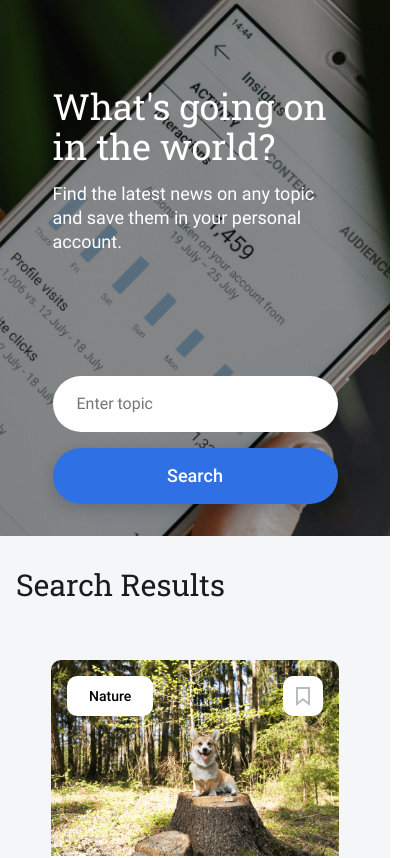
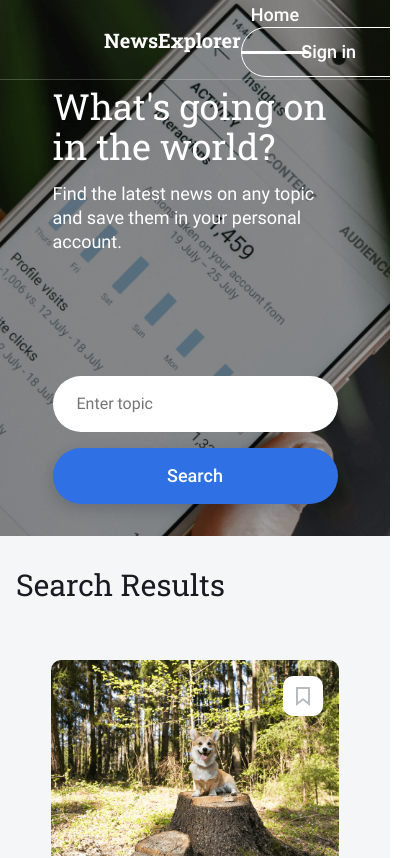
Before and after one commit to idenispankov/news-explorer-frontend, a React (Create React App) app: page / in a window 390 px wide. Shown: the top 858 px of the page, 417 px wide, since content can reach past the window. Built offline with nearby package versions, Linux system fonts and the light colour scheme.

Commit message:
Navigation component, not responsive yet

```diff
--- a/src/components/App/App.js
+++ b/src/components/App/App.js
@@ -1,3 +1,4 @@
+import { useState } from 'react';
 import './App.css';
 import Header from '../Header/Header.js';
 import About from '../About/About.js';
@@ -6,10 +7,13 @@ import NotFound from '../NotFound/NotFound.js';
 import Preloader from '../Preloader/Preloader.js';
 import SavedNewsHeader from '../SavedNewsHeader/SavedNewsHeader.js';
 import Main from '../Main/Main.js';
+import Navigation from '../Navigation/Navigation.js';
 
 function App() {
+  const [loggedin, setLoggedin] = useState(false);
   return (
     <div className='app'>
+      <Navigation loggedin={loggedin} setLoggedin={setLoggedin} />
       <Header />
       <Main />
       <SavedNewsHeader />
--- a/src/components/Card/Card.js
+++ b/src/components/Card/Card.js
@@ -18,7 +18,7 @@ const Card = () => {
         </p>
         <p className='card__footer'>treehugger</p>
         <button className='card__save'></button>
-        <p className='card__keyword'>Nature</p>
+        {/* <p className='card__keyword'>Nature</p> */}
         {/* <p className='card__signin'>Sign in to save articles</p> */}
       </div>
     </div>
--- /dev/null
+++ b/src/components/Navigation/Navigation.css
@@ -0,0 +1,83 @@
+.navbar {
+  width: 100%;
+  height: 80px;
+  background: rgba(196, 196, 196, 0.01);
+  box-shadow: inset 0px -1px 0px rgba(255, 255, 255, 0.2);
+  position: absolute;
+  top: 0;
+  left: 0;
+  display: flex;
+  justify-content: space-between;
+  align-items: center;
+  padding: 0 104px;
+}
+
+.navbar__logo {
+  font-family: 'Roboto Slab', sans-serif;
+  font-style: normal;
+  font-weight: 700;
+  font-size: 20px;
+  line-height: 24px;
+  color: #fff;
+  text-decoration: none;
+}
+
+.navbar__links {
+}
+
+.navbar__link {
+  margin-right: 54px;
+  text-decoration: none;
+  color: #fff;
+  font-family: 'Roboto', sans-serif;
+  font-style: normal;
+  font-weight: 500;
+  font-size: 18px;
+  line-height: 24px;
+}
+
+.navbar__link-signin {
+  display: inline-block;
+  text-align: center;
+  width: 176px;
+  margin: 0;
+  padding: 12px;
+  border: 1px solid #ffffff;
+  box-sizing: border-box;
+  border-radius: 100px;
+}
+
+.navbar__link-active {
+  border-bottom: 3px solid #fff;
+  padding: 0 10px 26px 10px;
+}
+
+.logout__icon {
+  width: 17.41px;
+  height: 16px;
+  margin-left: 30px;
+}
+
+/* Light Navbar */
+.navbar__light {
+  background: #ffffff;
+  box-shadow: inset 0px -1px 0px #d1d2d6;
+}
+
+.navbar__logo_type_light {
+  color: #1a1b22;
+}
+
+.navbar__link_type_light {
+  color: #1a1b22;
+}
+
+.navbar__link-signin_type_light {
+  color: #1a1b22;
+  border: 1px solid #d1d2d6;
+}
+
+.navbar__link-active_type_light {
+  border-bottom: 3px solid #1a1b22;
+  padding: 0 10px 26px 10px;
+}
--- /dev/null
+++ b/src/components/Navigation/Navigation.js
@@ -0,0 +1,71 @@
+import './Navigation.css';
+import logoutDark from '../../images/logout-dark.svg';
+import logoutLight from '../../images/logout-light.png';
+import { useState } from 'react';
+import { NavLink } from 'react-router-dom';
+
+const Navigation = ({ loggedin, setLoggedin }) => {
+  const [active, setActive] = useState(false);
+  return (
+    <nav className={`navbar ${active && 'navbar__light'}`}>
+      <NavLink
+        onClick={() => setActive(false)}
+        to='/'
+        className={`navbar__logo ${active && `navbar__logo_type_light`} `}
+      >
+        NewsExplorer
+      </NavLink>
+      <div className='navbar__links'>
+        <NavLink
+          onClick={() => setActive(false)}
+          to='/'
+          className={`navbar__link navbar__link-active ${
+            active && 'navbar__link_type_light'
+          }`}
+        >
+          Home
+        </NavLink>
+        {loggedin ? (
+          <>
+            <NavLink
+              onClick={() => setActive(true)}
+              to='/saved-news'
+              className={`navbar__link ${
+                active &&
+                'navbar__link_type_light navbar__link-active_type_light'
+              }`}
+            >
+              Saved Artciles
+            </NavLink>
+            <NavLink
+              onClick={() => setLoggedin(false)}
+              to='signin'
+              className={`navbar__link navbar__link-signin ${
+                active && 'navbar__link-signin_type_light'
+              }`}
+            >
+              Elise
+              <img
+                className='logout__icon logout__icon_type_light'
+                src={!active ? logoutLight : logoutDark}
+                alt='logout icon'
+              ></img>
+            </NavLink>
+          </>
+        ) : (
+          <NavLink
+            onClick={() => setLoggedin(true)}
+            to='signin'
+            className={`navbar__link navbar__link-signin ${
+              active && 'navbar__link-signin_type_light'
+            }`}
+          >
+            Sign in
+          </NavLink>
+        )}
+      </div>
+    </nav>
+  );
+};
+
+export default Navigation;
```
Also changed, not shown: src/images/logout-dark.svg (added), src/images/logout-light.png (added).
